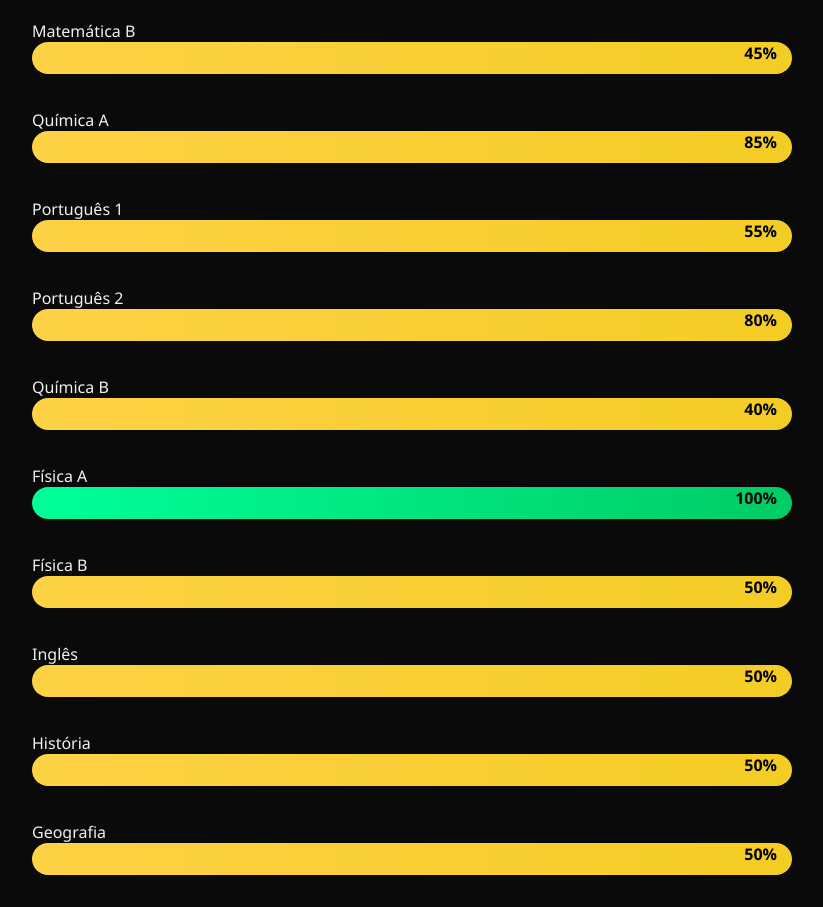
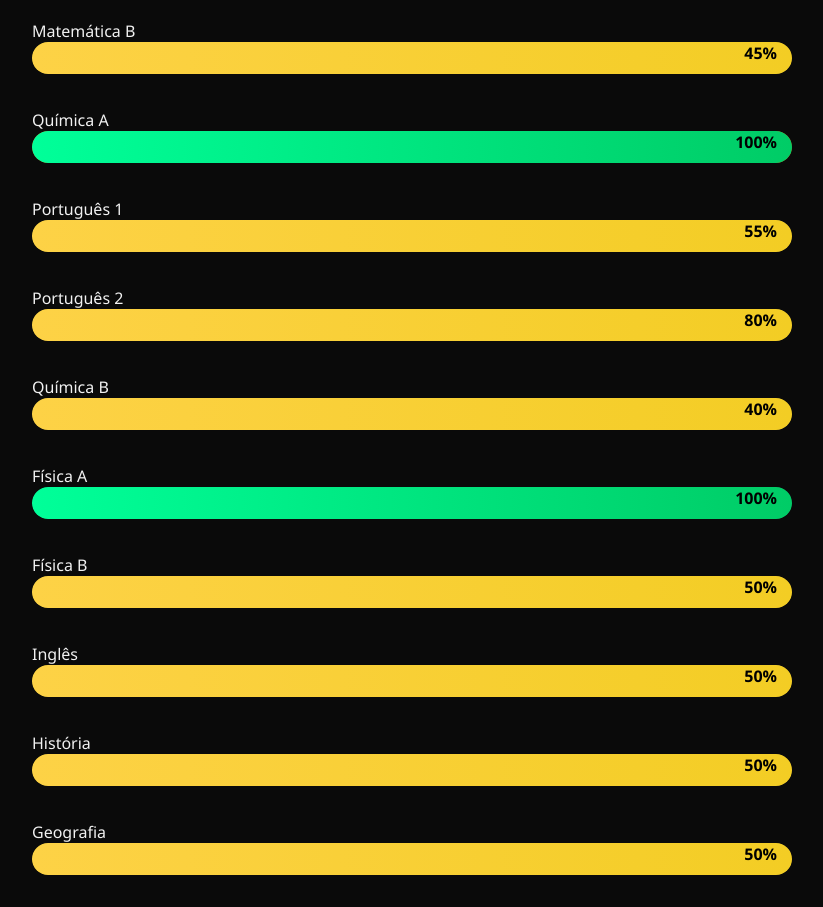
Before and after one commit to rafaei312654/ratbot, a plain HTML site: page public/aluno3.html in a window 1280 px wide. Shown: the part 1660-2567 px from the top of the page, without its empty margins (228-1051 px from the left). Drawn offline with Linux system fonts and the light colour scheme.

Commit message:
Update aluno3.html

```diff
--- a/public/aluno3.html
+++ b/public/aluno3.html
@@ -43,7 +43,7 @@
     <section class="progress-section">
       <div class="barra-vermelha"><span>Matemática A</span><div class="red"><div class="fillred">40%</div></div></div>
       <div class="barra-vermelha"><span>Matemática B</span><div class="amar"><div class="fillamar">45%</div></div></div>
-      <div class="barra-vermelha"><span>Química A</span><div class="amar"><div class="fillamar">85%</div></div></div>
+      <div class="barra-vermelha"><span>Química A</span><div class="amar"><div class="fillgreen">100%</div></div></div>
       <div class="barra-vermelha"><span>Português 1</span><div class="amar"><div class="fillamar">55%</div></div></div>
       <div class="barra-vermelha"><span>Português 2</span><div class="amar"><div class="fillamar">80%</div></div></div>
       <div class="barra-vermelha"><span>Química B</span><div class="amar"><div class="fillamar">40%</div></div></div>
```
